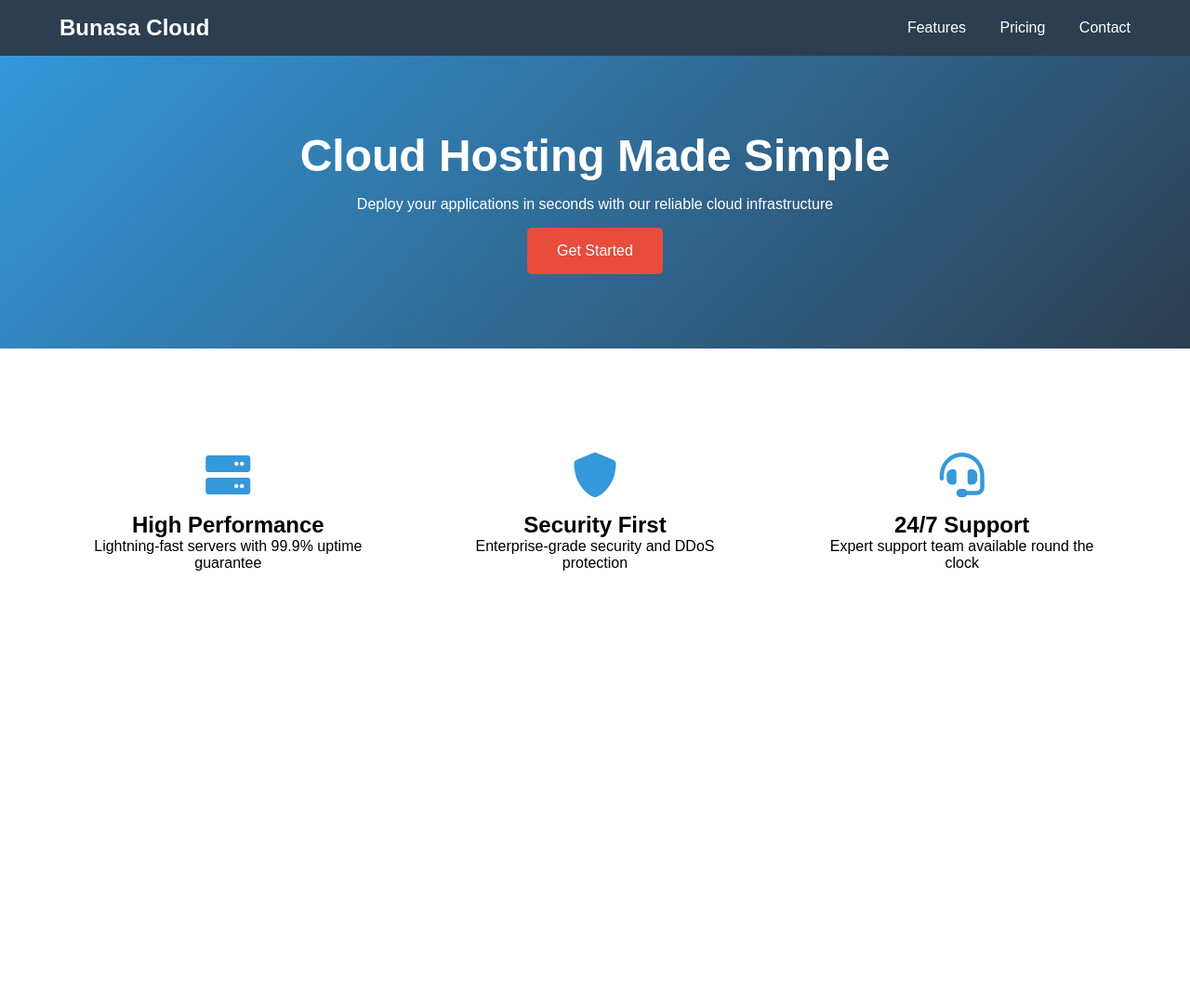
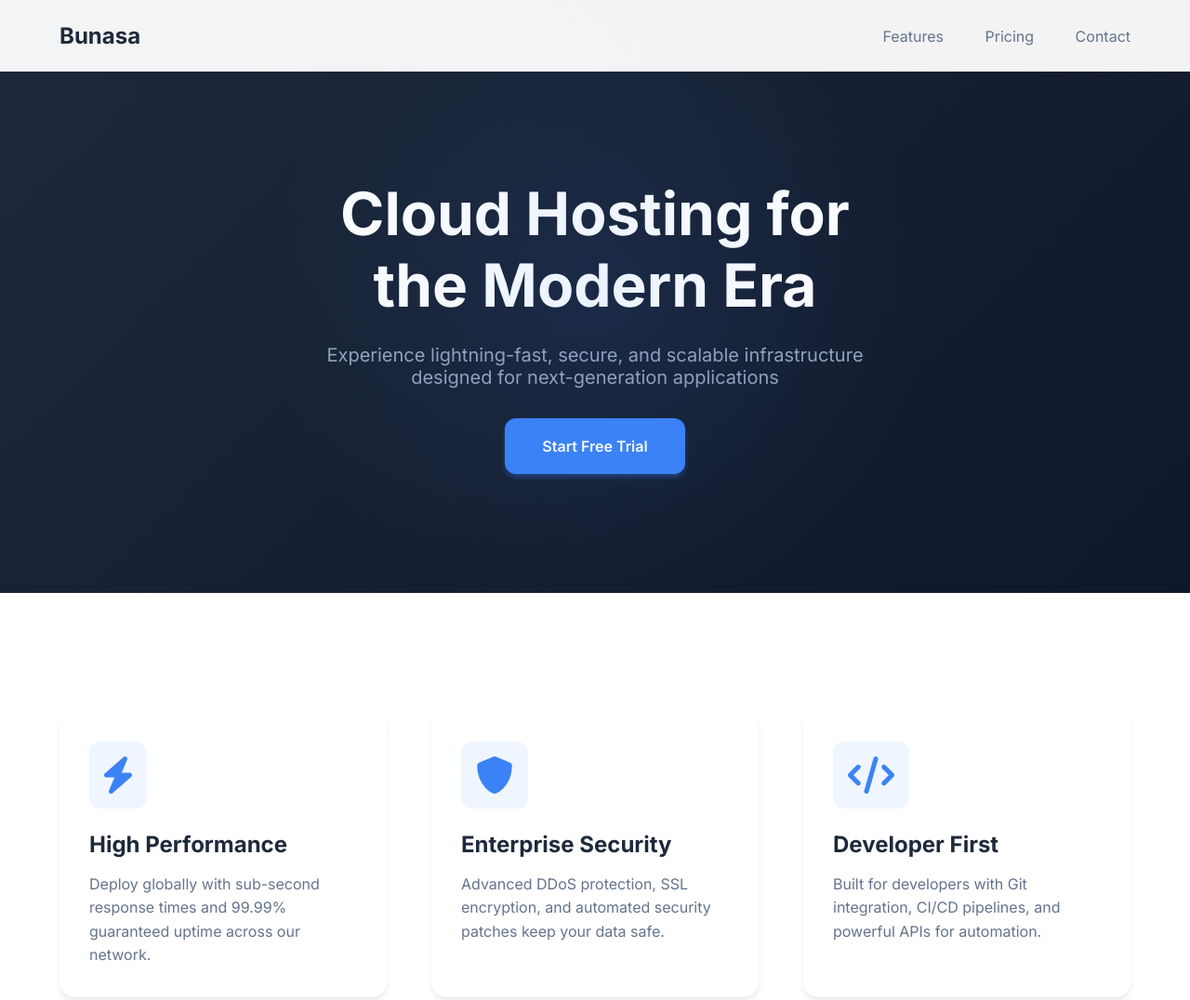
Before and after one commit to bunagr/bunasa-site, a plain HTML site: page index.html in a window 1280 px wide. Shown: the whole page at 93% size. Before the commit the page ends 800 px from the top, so only its background shows below. Drawn offline with Linux system fonts and the light colour scheme.

Commit message:
refacttor

```diff
--- a/index.html
+++ b/index.html
@@ -2,80 +2,161 @@
 <head>
     <meta charset="UTF-8">
     <meta name="viewport" content="width=device-width, initial-scale=1.0">
-    <title>Bunasa Cloud Hosting</title>
+    <title>Bunasa</title>
     <link rel="stylesheet" href="https://cdnjs.cloudflare.com/ajax/libs/font-awesome/6.0.0/css/all.min.css">
+    <link href="https://fonts.googleapis.com/css2?family=Inter:wght@400;600;700&display=swap" rel="stylesheet">
     <style>
         * {
             margin: 0;
             padding: 0;
             box-sizing: border-box;
-            font-family: 'Arial', sans-serif;
+            font-family: 'Inter', sans-serif;
+        }
+
+        body {
+            background-color: #f8fafc;
         }
 
         .header {
-            background: #2c3e50;
-            padding: 1rem 5%;
+            background: rgba(255, 255, 255, 0.95);
+            padding: 1.5rem 5%;
             display: flex;
             justify-content: space-between;
             align-items: center;
+            position: fixed;
+            width: 100%;
+            top: 0;
+            backdrop-filter: blur(10px);
+            box-shadow: 0 1px 3px rgba(0, 0, 0, 0.1);
+            z-index: 1000;
         }
 
         .logo {
-            color: white;
+            color: #1e293b;
             font-size: 1.5rem;
-            font-weight: bold;
+            font-weight: 700;
         }
 
         .nav a {
-            color: white;
+            color: #64748b;
             text-decoration: none;
-            margin-left: 2rem;
+            margin-left: 2.5rem;
+            font-weight: 500;
+            transition: color 0.3s ease;
+        }
+
+        .nav a:hover {
+            color: #3b82f6;
         }
 
         .hero {
-            background: linear-gradient(135deg, #3498db, #2c3e50);
-            padding: 5rem 5%;
+            background: linear-gradient(135deg, #1e293b, #0f172a);
+            padding: 12rem 5% 8rem;
             text-align: center;
             color: white;
+            position: relative;
+            overflow: hidden;
+        }
+
+        .hero::before {
+            content: '';
+            position: absolute;
+            width: 100%;
+            height: 100%;
+            top: 0;
+            left: 0;
+            background: radial-gradient(circle at 50% 50%, rgba(59, 130, 246, 0.1) 0%, transparent 50%);
         }
 
         .hero h1 {
-            font-size: 3rem;
-            margin-bottom: 1rem;
+            font-size: 4rem;
+            margin-bottom: 1.5rem;
+            line-height: 1.2;
+            font-weight: 700;
+        }
+
+        .hero p {
+            font-size: 1.25rem;
+            color: #94a3b8;
+            margin-bottom: 2rem;
+            max-width: 600px;
+            margin-left: auto;
+            margin-right: auto;
         }
 
         .features {
-            padding: 5rem 5%;
+            padding: 8rem 5%;
             display: grid;
-            grid-template-columns: repeat(auto-fit, minmax(250px, 1fr));
-            gap: 2rem;
+            grid-template-columns: repeat(auto-fit, minmax(300px, 1fr));
+            gap: 3rem;
+            background: white;
         }
 
         .feature {
-            text-align: center;
+            text-align: left;
             padding: 2rem;
+            border-radius: 1rem;
+            background: white;
+            box-shadow: 0 4px 6px -1px rgba(0, 0, 0, 0.1);
+            transition: transform 0.3s ease;
+        }
+
+        .feature:hover {
+            transform: translateY(-5px);
         }
 
         .feature i {
-            font-size: 3rem;
-            color: #3498db;
+            font-size: 2.5rem;
+            color: #3b82f6;
+            margin-bottom: 1.5rem;
+            background: #eff6ff;
+            padding: 1rem;
+            border-radius: 12px;
+        }
+
+        .feature h2 {
+            font-size: 1.5rem;
             margin-bottom: 1rem;
+            color: #1e293b;
+        }
+
+        .feature p {
+            color: #64748b;
+            line-height: 1.6;
         }
 
         .cta-button {
-            background: #e74c3c;
+            background: #3b82f6;
             color: white;
-            padding: 1rem 2rem;
-            border-radius: 5px;
+            padding: 1.25rem 2.5rem;
+            border-radius: 0.75rem;
             text-decoration: none;
             display: inline-block;
-            margin-top: 1rem;
+            font-weight: 600;
+            transition: all 0.3s ease;
+            box-shadow: 0 4px 6px -1px rgba(59, 130, 246, 0.4);
+        }
+
+        .cta-button:hover {
+            background: #2563eb;
+            transform: translateY(-2px);
+            box-shadow: 0 6px 8px -1px rgba(59, 130, 246, 0.5);
+        }
+
+        @media (max-width: 768px) {
+            .hero h1 {
+                font-size: 2.5rem;
+            }
+            .nav a {
+                margin-left: 1rem;
+                font-size: 0.9rem;
+            }
         }
     </style>
 </head>
 <body>
     <header class="header">
-        <div class="logo">Bunasa Cloud</div>
+        <div class="logo">Bunasa</div>
         <nav class="nav">
             <a href="#features">Features</a>
             <a href="#pricing">Pricing</a>
@@ -84,26 +165,26 @@
     </header>
 
     <section class="hero">
-        <h1>Cloud Hosting Made Simple</h1>
-        <p>Deploy your applications in seconds with our reliable cloud infrastructure</p>
-        <a href="#signup" class="cta-button">Get Started</a>
+        <h1>Cloud Hosting for<br>the Modern Era</h1>
+        <p>Experience lightning-fast, secure, and scalable infrastructure designed for next-generation applications</p>
+        <a href="#signup" class="cta-button">Start Free Trial</a>
     </section>
 
     <section class="features">
         <div class="feature">
-            <i class="fas fa-server"></i>
+            <i class="fas fa-bolt"></i>
             <h2>High Performance</h2>
-            <p>Lightning-fast servers with 99.9% uptime guarantee</p>
+            <p>Deploy globally with sub-second response times and 99.99% guaranteed uptime across our network.</p>
         </div>
         <div class="feature">
             <i class="fas fa-shield-alt"></i>
-            <h2>Security First</h2>
-            <p>Enterprise-grade security and DDoS protection</p>
+            <h2>Enterprise Security</h2>
+            <p>Advanced DDoS protection, SSL encryption, and automated security patches keep your data safe.</p>
         </div>
         <div class="feature">
-            <i class="fas fa-headset"></i>
-            <h2>24/7 Support</h2>
-            <p>Expert support team available round the clock</p>
+            <i class="fas fa-code"></i>
+            <h2>Developer First</h2>
+            <p>Built for developers with Git integration, CI/CD pipelines, and powerful APIs for automation.</p>
         </div>
     </section>
 </body>
```
